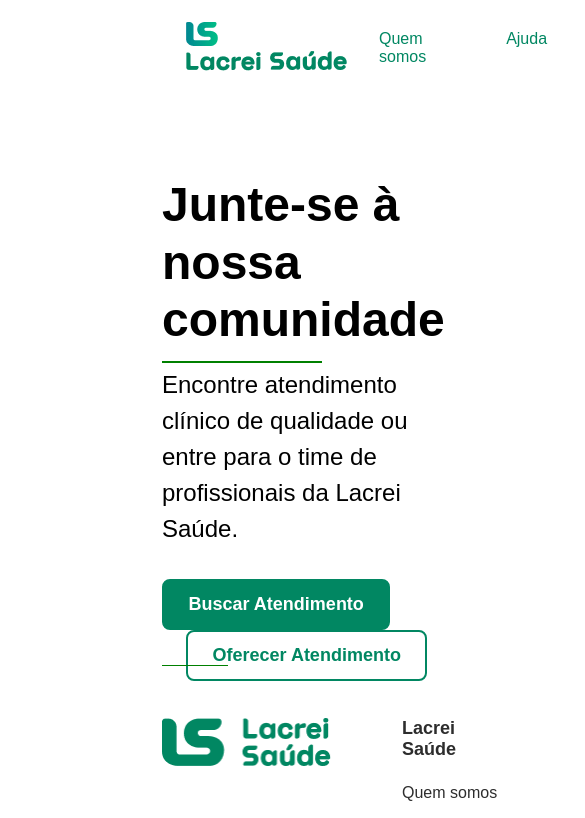
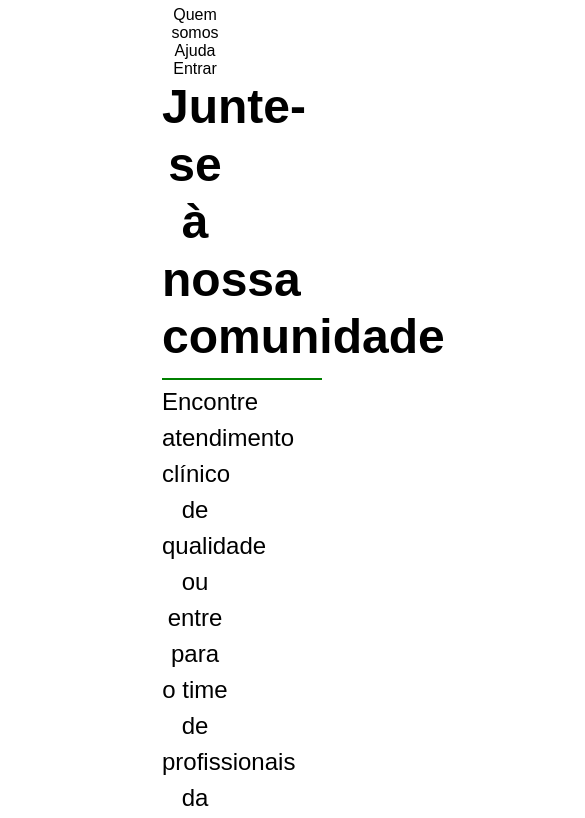
Before and after one commit to Jean-Carllo-Roseti/LS, a React (Create React App) app: page / in a window 390 px wide. Shown: the top 818 px of the page, 585 px wide, since content can reach past the window. Built offline with nearby package versions, Linux system fonts and the light colour scheme; a web font is replaced by a local one.

Commit message:
responsividade sendo finalizada.

```diff
--- a/src/components/footer/styles.ts
+++ b/src/components/footer/styles.ts
@@ -14,6 +14,10 @@
   display: flex;
   justify-content: space-between;
   margin: 48px 0;
+
+  @media (max-width: 768px) {
+    display: block;
+  }
 `
 export const Redes = styled.ul`
   display: flex;
@@ -22,6 +26,10 @@
 
   li {
     cursor: pointer;
+  }
+
+  @media (max-width: 768px) {
+    display: inline-flex;
   }
 `
 
@@ -35,6 +43,11 @@
 export const Links = styled.ul`
   display: flex;
   gap: 110.5px;
+
+  @media (max-width: 768px) {
+    display: block;
+    margin-top: 24px;
+  }
 `
 
 export const Itens = styled.ul`
@@ -80,4 +93,8 @@
 
   right: 0;
   top: 0;
+
+  @media (max-width: 768px) {
+    display: none;
+  }
 `
--- a/src/components/header/index.tsx
+++ b/src/components/header/index.tsx
@@ -1,10 +1,25 @@
-import { Cabecalho, HeaderNav } from './styles'
+import { Cabecalho, HambuHeader, Hamburguer, HeaderNav } from './styles'
 import Logo from '../../assets/images/Logo.png'
 import LogoCompleto from '../../assets/images/LGcompleto.png'
+import { useState } from 'react'
 
 export const Header = () => {
+  const [isOpen, setIsOpen] = useState(false)
+
   return (
     <Cabecalho>
+      <HambuHeader>
+        <Hamburguer onClick={() => setIsOpen(!isOpen)}>
+          <span />
+          <span />
+          <span />
+        </Hamburguer>
+        <ul className={isOpen ? 'is-open' : ''}>
+          <li>Quem somos</li>
+          <li>Ajuda</li>
+          <li>Entrar</li>
+        </ul>
+      </HambuHeader>
       <HeaderNav>
         <div>
           <img src={Logo} alt="logomarca da empresa" />
--- a/src/components/header/styles.ts
+++ b/src/components/header/styles.ts
@@ -11,6 +11,10 @@
   height: 96px;
   padding: 24px ;
   align-items: center;
+
+  @media (max-width: 768px) {
+    display: none;
+  }
 
   ul {
     display: flex;
@@ -38,3 +42,23 @@
       }
   }
 `
+export const HambuHeader = styled.div`
+  display: none;
+
+  @media (max-width: 768px) {
+    display: block;
+  }
+`
+
+export const Hamburguer = styled.div`
+  span {
+    cursor: pointer;
+    height: 2px;
+    display: block;
+    color: red;
+  }
+
+  @media (max-width: 768px) {
+    display: block;
+  }
+`
--- a/src/components/main/index.tsx
+++ b/src/components/main/index.tsx
@@ -15,7 +15,7 @@
             profissionais da Lacrei Saúde.
           </p>
         </div>
-        <div>
+        <div className="botoes">
           <form action="">
             <button>Buscar Atendimento</button>
             <button>Oferecer Atendimento</button>
--- a/src/components/main/styles.ts
+++ b/src/components/main/styles.ts
@@ -6,19 +6,31 @@
 height: 492px;
 border-radius: 8px;
 margin-left: 226px;
+
+@media (max-width: 768px) {
+  width: 300px;
+  height: 300px;
+  margin: 24px 0;
+}
+
+
 `
 export const TotalPrincipal = styled.div`
   display: flex;
+  margin-bottom: 64px;
 
-  height: 492px;
-  margin-bottom: 64px;
+  @media (max-width: 768px) {
+    display: block;
+  }
 `
 
 export const Conteudo = styled.div`
-  height: 330px;
+
   margin: 80px 0;
 
-  .convite {
+  @media (max-width: 768px) {
+    display: block;
+    margin: 0;
   }
 
   h1 {
@@ -31,7 +43,7 @@
   span {
     width: 160px;
     height: 2px;
-    border-bottom: 2px solid green; /* Adiciona uma borda na parte inferior */
+    border-bottom: 2px solid green;
     display: inline-block;
   }
 
@@ -44,7 +56,18 @@
   }
 
   form {
+
+    @media (max-width: 768px) {
+
+    }
+
+
     margin-top: 32px;
+
+    @media (max-width: 768px) {
+
+      margin: 40px 0;
+    }
 
     button {
       cursor: pointer;
@@ -65,11 +88,16 @@
         box-shadow: 0 5px 10px rgba(0, 0, 0, 0.3); /* Sombra ao passar o mouse */
       }
 
-
       &:nth-child(2) {
         background-color: #fff;
         color: ${cores.verde};
         margin-left: 24px;
+
+        @media (max-width: 768px) {
+          margin-top: 24px;
+          margin-left: 0;
+        }
+
       }
     }
   }
--- a/src/styles.ts
+++ b/src/styles.ts
@@ -36,6 +36,10 @@
 
 body {
   padding: 0 162px;
+
+  @media (max-width: 768px) {
+    text-align: center;
+  }
 }
 
 `
```
